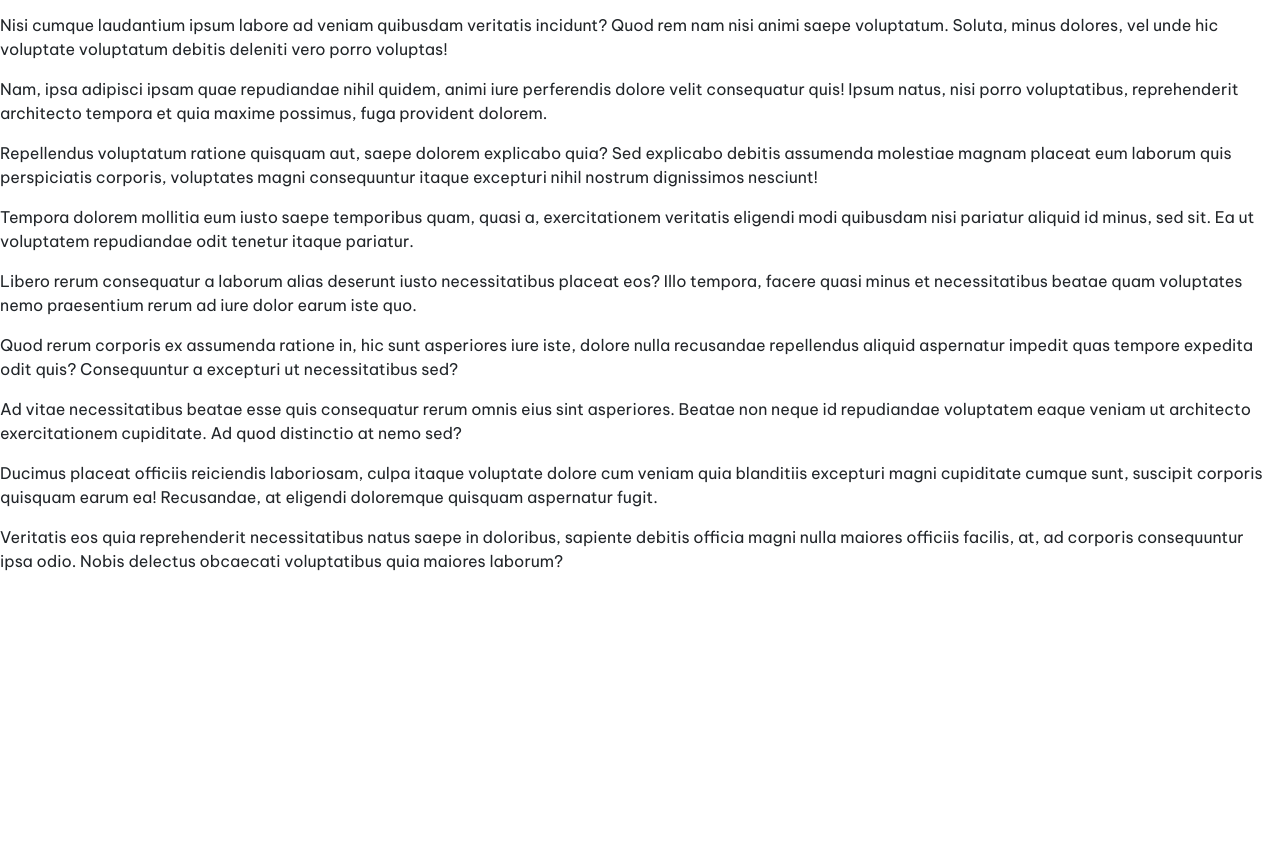
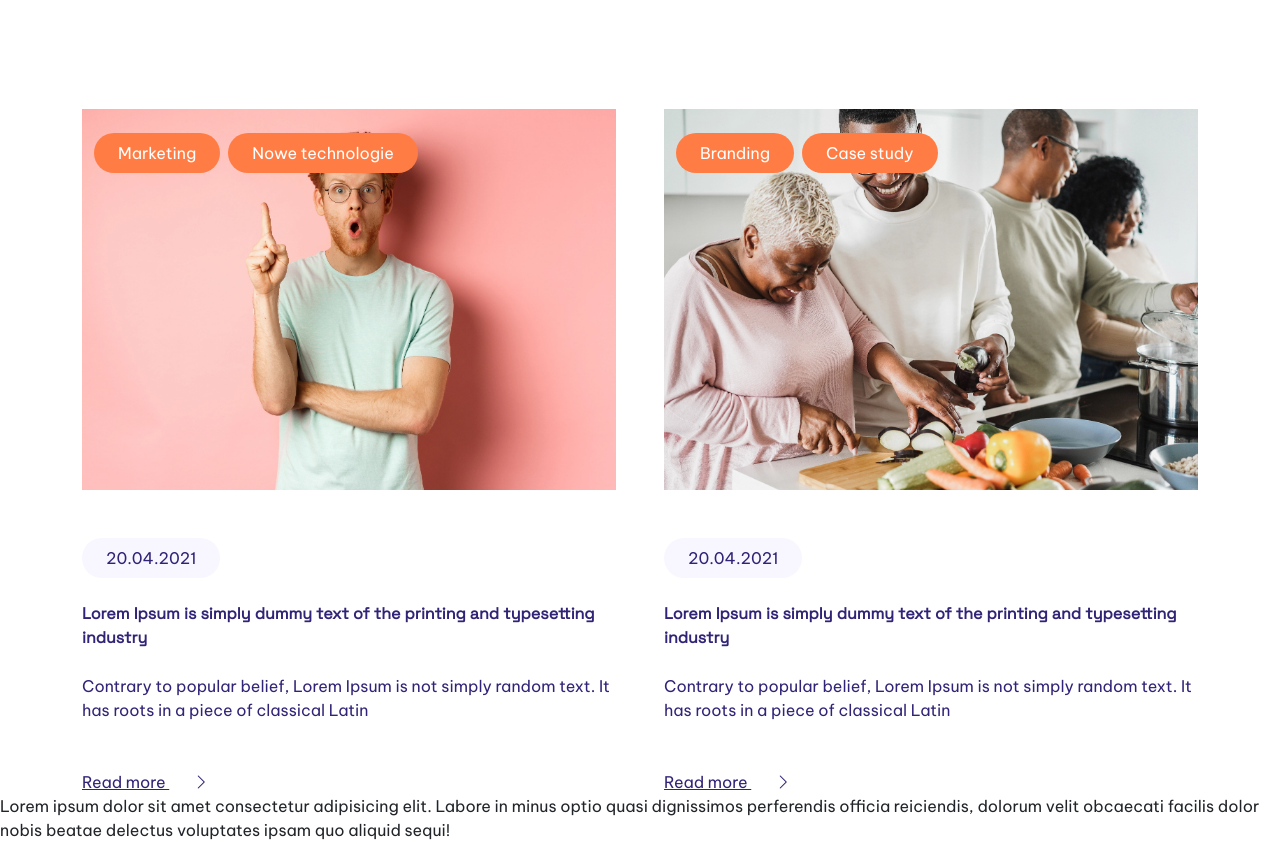
Before and after one commit to TiPiKej/webiso-rek-bootstrap, a website built with Parcel: page src/index.html in a window 1280 px wide. Shown: the part 2540-3385 px from the top of the page. Before the commit the page ends 3129 px from the top, so only its background shows below. Built offline with nearby package versions, Linux system fonts and the light colour scheme.

Commit message:
people blog grids

```diff
--- a/src/index.html
+++ b/src/index.html
@@ -249,7 +249,7 @@
 
     </div>
 
-    <div class="bg-light-blue w-100 text-primary">
+    <div class="bg-light-blue w-100 text-primary mb-10">
       <div class="container position-relative py-12">
         <img src="img/pol0.svg" alt="" class="position-absolute top-0 left-0 translate-middle-y">
 
@@ -323,6 +323,60 @@
       </div>
     </div>
 
+    <div class="container">
+      <div class="row gap-4">
+        <div class="col">
+          <div class="position-relative mb-5">
+            <img src="img/man.png" alt="" class="w-100">
+            <div class="position-absolute top-0 left-0 p-4 row gap-2">
+              <div class="bg-secondary text-white col-auto fs-12 rounded-pill py-2 px-4 fw-light">Marketing</div>
+              <div class="bg-secondary text-white col-auto fs-12 rounded-pill py-2 px-4 fw-light">Nowe technologie</div>
+            </div>
+          </div>
+
+          <div class="bg-light-blue text-primary fs-11 rounded-pill py-2 px-4 fw-light w-fit">20.04.2021</div>
+
+          <p class="text-primary fs-30 font-space-grotesk fw-bold my-4">
+            Lorem Ipsum is simply dummy text of the printing and typesetting industry
+          </p>
+
+          <p class="text-primary fs-18 fw-light">
+            Contrary to popular belief, Lorem Ipsum is not simply random text. It has roots in a piece of classical Latin
+          </p>
+
+          <a href="#" class="text-primary fs-17 mt-5 d-block">
+            Read more
+            <i class="bi bi-chevron-right ms-4 text-opacity-50"></i>
+          </a>
+        </div>
+
+        <div class="col">
+          <div class="position-relative mb-5">
+            <img src="img/family.png" alt="" class="w-100">
+            <div class="position-absolute top-0 left-0 p-4 row gap-2">
+              <div class="bg-secondary text-white col-auto fs-12 rounded-pill py-2 px-4 fw-light">Branding</div>
+              <div class="bg-secondary text-white col-auto fs-12 rounded-pill py-2 px-4 fw-light">Case study</div>
+            </div>
+          </div>
+
+          <div class="bg-light-blue text-primary fs-11 rounded-pill py-2 px-4 fw-light w-fit">20.04.2021</div>
+
+          <p class="text-primary fs-30 font-space-grotesk fw-bold my-4">
+            Lorem Ipsum is simply dummy text of the printing and typesetting industry
+          </p>
+
+          <p class="text-primary fs-18 fw-light">
+            Contrary to popular belief, Lorem Ipsum is not simply random text. It has roots in a piece of classical Latin
+          </p>
+
+          <a href="#" class="text-primary fs-17 mt-5 d-block">
+            Read more
+            <i class="bi bi-chevron-right ms-4 text-opacity-50"></i>
+          </a>
+        </div>
+      </div>
+    </div>
+
     <p>Lorem ipsum dolor sit amet consectetur adipisicing elit. Labore in minus optio quasi dignissimos perferendis officia reiciendis, dolorum velit obcaecati facilis dolor nobis beatae delectus voluptates ipsam quo aliquid sequi!</p>
     <p>Nisi cumque laudantium ipsum labore ad veniam quibusdam veritatis incidunt? Quod rem nam nisi animi saepe voluptatum. Soluta, minus dolores, vel unde hic voluptate voluptatum debitis deleniti vero porro voluptas!</p>
     <p>Nam, ipsa adipisci ipsam quae repudiandae nihil quidem, animi iure perferendis dolore velit consequatur quis! Ipsum natus, nisi porro voluptatibus, reprehenderit architecto tempora et quia maxime possimus, fuga provident dolorem.</p>
--- a/src/scss/styles.scss
+++ b/src/scss/styles.scss
@@ -25,12 +25,14 @@ $theme-colors: (
 );
 
 $custom-font-sizes: (
+    11: 11,
     12: 12,
     14: 14,
     16: 16,
     17: 17,
     18: 18,
     20: 20,
+    30: 30,
     50: 50,
 );
 
@@ -180,3 +182,7 @@ body {
 .blue-o {
     top: calc(100% - 25px);
 }
+
+.w-fit {
+    width: fit-content;
+}
```
Also changed, not shown: src/img/family.png (added), src/img/man.png (added).
